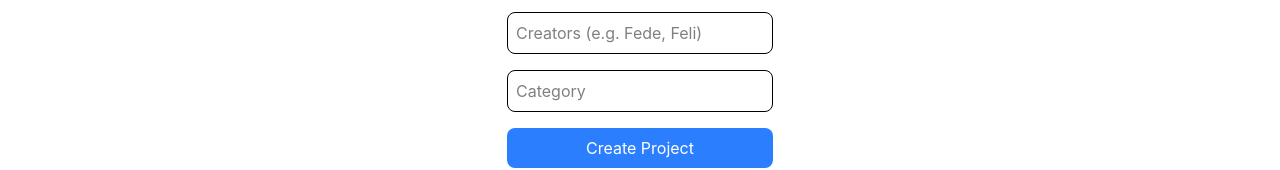
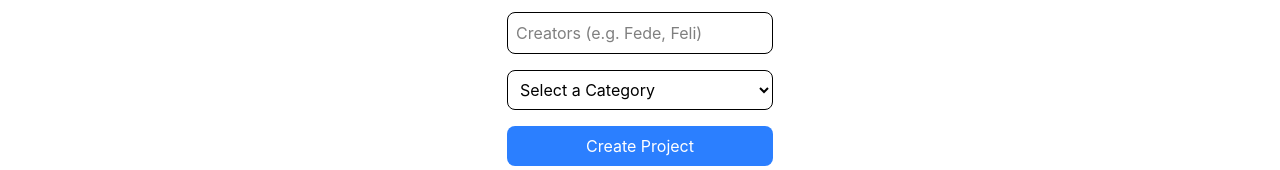
Before and after one commit to Santinorua/ProjectPedia, a React (Vite) app in the folder my-app/: page /create in a window 1280 px wide. Shown: the part 448-618 px from the top of the page. Built offline with nearby package versions, Linux system fonts and the light colour scheme.

Commit message:
category works as a select

```diff
--- a/my-app/src/CreateProject.jsx
+++ b/my-app/src/CreateProject.jsx
@@ -94,14 +94,18 @@ function CreateProject() {
           required
         />
 
-        <input
-          type="text"
-          placeholder="Category"
+        <select
           value={category}
           onChange={(e) => setCategory(e.target.value)}
           className="border rounded-lg p-2"
           required
-        />
+        >
+          <option value="" disabled>Select a Category</option>
+          <option value="videogame">Videogame</option>
+          <option value="ai">AI</option>
+          <option value="website">Website</option>
+          <option value="hardware">Hardware</option>
+        </select>
 
         <button
           type="submit"
```
